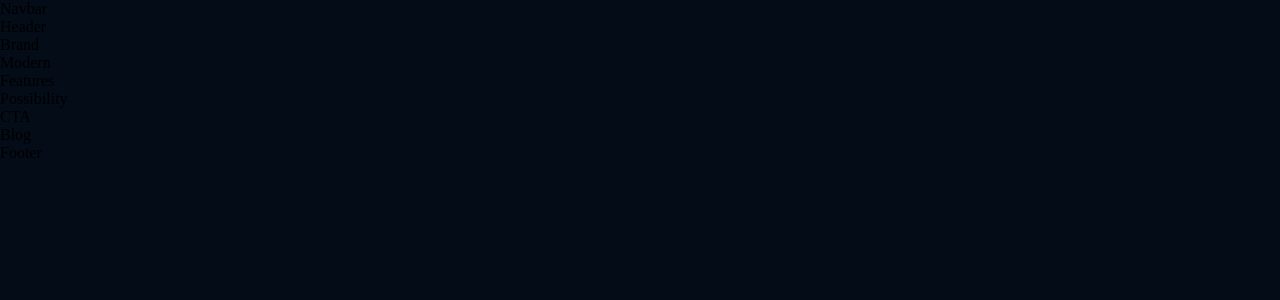
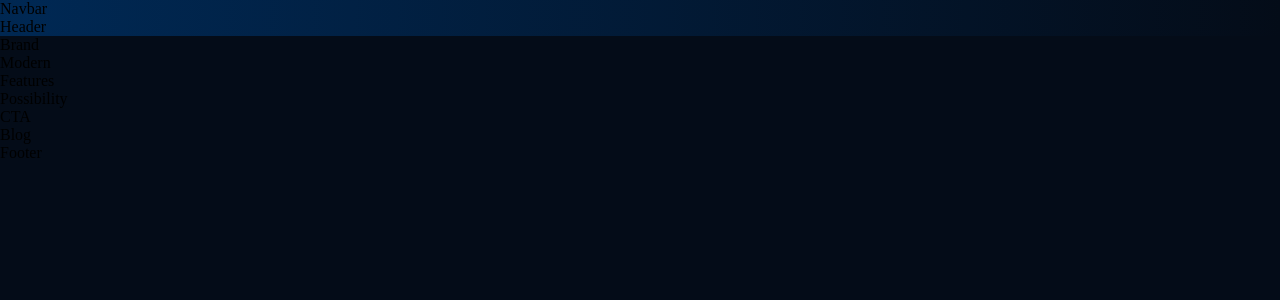
Before and after one commit to haluskua/SPA-folio, a React (Create React App) app: page / in a window 1280 px wide. Shown: the top 300 px of the page. Built offline with nearby package versions, Linux system fonts and the light colour scheme.

Commit message:
added gradient from angrytools online site

```diff
--- a/src/App.css
+++ b/src/App.css
@@ -8,3 +8,45 @@
 body {
   background: var(--color-bg);
 }
+
+a {
+  color: unset;
+  text-decoration: none;
+}
+
+.gradient__bg {
+  /* ff 3.6+ */
+  background: -moz-radial-gradient(
+    circle at 3% 25%,
+    rgba(0, 40, 83, 1) 0%,
+    rgba(4, 12, 24, 1) 100%
+  );
+
+  /* safari 5.1+,chrome 10+ */
+  background: -webkit-radial-gradient(
+    circle at 3% 25%,
+    rgba(0, 40, 83, 1) 0%,
+    rgba(4, 12, 24, 1) 100%
+  );
+
+  /* opera 11.10+ */
+  background: -o-radial-gradient(
+    circle at 3% 25%,
+    rgba(0, 40, 83, 1) 0%,
+    rgba(4, 12, 24, 1) 100%
+  );
+
+  /* ie 10+ */
+  background: -ms-radial-gradient(
+    circle at 3% 25%,
+    rgba(0, 40, 83, 1) 0%,
+    rgba(4, 12, 24, 1) 100%
+  );
+
+  /* global 92%+ browsers support */
+  background: radial-gradient(
+    circle at 3% 25%,
+    rgba(0, 40, 83, 1) 0%,
+    rgba(4, 12, 24, 1) 100%
+  );
+}
```
